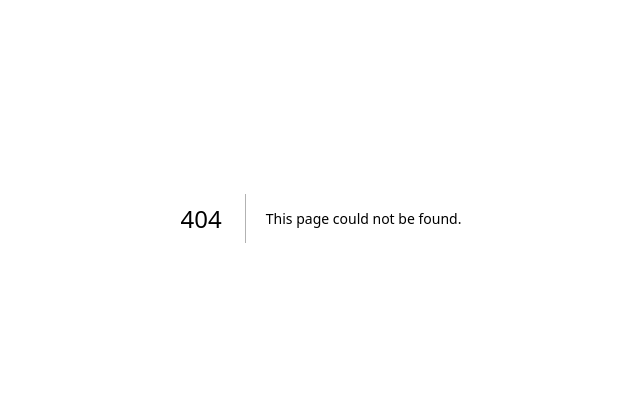
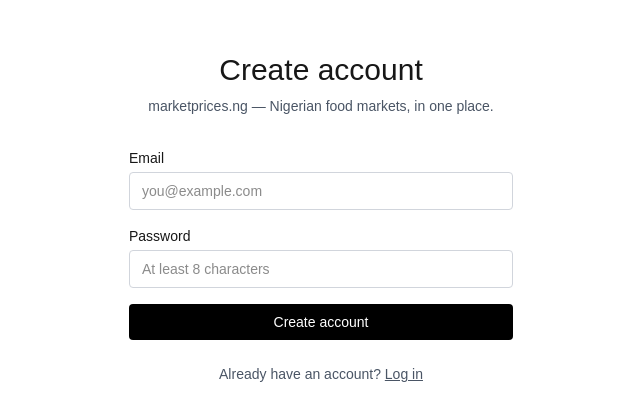
Before and after one commit to Spacetrainer/marketprices-ng, a Next.js app: page /signup in a window 1280 px wide. Before the commit this address had no page. Shown: the part 182-602 px from the top of the page, without its empty margins (319-959 px from the left). Built offline with nearby package versions, Linux system fonts and the light colour scheme; no server answers.

Commit message:
Add Supabase auth: signup, login, and account pages

```diff
--- /dev/null
+++ b/app/account/page.js
@@ -0,0 +1,78 @@
+'use client'
+
+import { useState, useEffect } from 'react'
+import { useRouter } from 'next/navigation'
+import { createClient } from '@/lib/supabase/client'
+
+export default function AccountPage() {
+  const router = useRouter()
+  const supabase = createClient()
+
+  const [user, setUser] = useState(null)
+  const [loading, setLoading] = useState(true)
+  const [loggingOut, setLoggingOut] = useState(false)
+
+  useEffect(() => {
+    async function loadUser() {
+      const { data, error } = await supabase.auth.getUser()
+
+      if (error || !data?.user) {
+        router.push('/login')
+        return
+      }
+
+      setUser(data.user)
+      setLoading(false)
+    }
+
+    loadUser()
+  }, [router, supabase])
+
+  async function handleLogout() {
+    setLoggingOut(true)
+    await supabase.auth.signOut()
+    router.push('/login')
+    router.refresh()
+  }
+
+  if (loading) {
+    return (
+      <main className="min-h-screen flex items-center justify-center p-8">
+        <p className="text-sm text-gray-600">Loading...</p>
+      </main>
+    )
+  }
+
+  return (
+    <main className="min-h-screen flex flex-col items-center justify-center p-8">
+      <div className="w-full max-w-sm">
+        <h1 className="text-3xl font-medium mb-2 text-center">Your account</h1>
+        <p className="text-gray-600 text-sm mb-8 text-center">
+          marketprices.ng — Nigerian food markets, in one place.
+        </p>
+
+        <div className="border border-gray-200 rounded p-4 mb-6">
+          <p className="text-xs text-gray-500 mb-1">Signed in as</p>
+          <p className="text-sm font-medium break-all">{user.email}</p>
+        </div>
+
+        <div className="border border-gray-200 rounded p-4 mb-6">
+          <p className="text-xs text-gray-500 mb-1">Subscription</p>
+          <p className="text-sm font-medium">Free account</p>
+          <p className="text-xs text-gray-500 mt-2">
+            Subscribe for ₦3,500/month to unlock Prices, Vendor contacts, and
+            Experience.
+          </p>
+        </div>
+
+        <button
+          onClick={handleLogout}
+          disabled={loggingOut}
+          className="w-full border border-gray-300 rounded px-4 py-2 text-sm font-medium disabled:opacity-50"
+        >
+          {loggingOut ? 'Logging out...' : 'Log out'}
+        </button>
+      </div>
+    </main>
+  )
+}
--- /dev/null
+++ b/app/login/page.js
@@ -0,0 +1,100 @@
+'use client'
+
+import { useState } from 'react'
+import { useRouter } from 'next/navigation'
+import { createClient } from '@/lib/supabase/client'
+
+export default function LoginPage() {
+  const router = useRouter()
+  const supabase = createClient()
+
+  const [email, setEmail] = useState('')
+  const [password, setPassword] = useState('')
+  const [loading, setLoading] = useState(false)
+  const [error, setError] = useState('')
+
+  async function handleLogin(e) {
+    e.preventDefault()
+    setLoading(true)
+    setError('')
+
+    const { error: loginError } = await supabase.auth.signInWithPassword({
+      email,
+      password,
+    })
+
+    setLoading(false)
+
+    if (loginError) {
+      setError(loginError.message)
+      return
+    }
+
+    router.push('/account')
+    router.refresh()
+  }
+
+  return (
+    <main className="min-h-screen flex flex-col items-center justify-center p-8">
+      <div className="w-full max-w-sm">
+        <h1 className="text-3xl font-medium mb-2 text-center">Log in</h1>
+        <p className="text-gray-600 text-sm mb-8 text-center">
+          marketprices.ng — Nigerian food markets, in one place.
+        </p>
+
+        <form onSubmit={handleLogin} className="flex flex-col gap-4">
+          <div className="flex flex-col gap-1">
+            <label htmlFor="email" className="text-sm font-medium">
+              Email
+            </label>
+            <input
+              id="email"
+              type="email"
+              required
+              value={email}
+              onChange={(e) => setEmail(e.target.value)}
+              className="border border-gray-300 rounded px-3 py-2 text-sm"
+              placeholder="you@example.com"
+            />
+          </div>
+
+          <div className="flex flex-col gap-1">
+            <label htmlFor="password" className="text-sm font-medium">
+              Password
+            </label>
+            <input
+              id="password"
+              type="password"
+              required
+              value={password}
+              onChange={(e) => setPassword(e.target.value)}
+              className="border border-gray-300 rounded px-3 py-2 text-sm"
+              placeholder="Your password"
+            />
+          </div>
+
+          <button
+            type="submit"
+            disabled={loading}
+            className="bg-black text-white rounded px-4 py-2 text-sm font-medium disabled:opacity-50"
+          >
+            {loading ? 'Logging in...' : 'Log in'}
+          </button>
+        </form>
+
+        {error && (
+          <p className="mt-4 text-sm text-red-700 bg-red-50 border border-red-200 rounded px-3 py-2">
+            {error}
+          </p>
+        )}
+
+        <p className="mt-6 text-sm text-gray-600 text-center">
+          Don&apos;t have an account?{' '}
+          <a href="/signup" className="underline">
+            Sign up
+          </a>
+        </p>
+      </div>
+    </main>
+  )
+}
--- /dev/null
+++ b/app/signup/page.js
@@ -0,0 +1,112 @@
+'use client'
+
+import { useState } from 'react'
+import { useRouter } from 'next/navigation'
+import { createClient } from '@/lib/supabase/client'
+
+export default function SignupPage() {
+  const router = useRouter()
+  const supabase = createClient()
+
+  const [email, setEmail] = useState('')
+  const [password, setPassword] = useState('')
+  const [loading, setLoading] = useState(false)
+  const [message, setMessage] = useState('')
+  const [error, setError] = useState('')
+
+  async function handleSignup(e) {
+    e.preventDefault()
+    setLoading(true)
+    setError('')
+    setMessage('')
+
+    const { data, error: signupError } = await supabase.auth.signUp({
+      email,
+      password,
+    })
+
+    setLoading(false)
+
+    if (signupError) {
+      setError(signupError.message)
+      return
+    }
+
+    setMessage(
+      'Check your email to confirm your account. Once confirmed, you can log in.'
+    )
+    setEmail('')
+    setPassword('')
+  }
+
+  return (
+    <main className="min-h-screen flex flex-col items-center justify-center p-8">
+      <div className="w-full max-w-sm">
+        <h1 className="text-3xl font-medium mb-2 text-center">Create account</h1>
+        <p className="text-gray-600 text-sm mb-8 text-center">
+          marketprices.ng — Nigerian food markets, in one place.
+        </p>
+
+        <form onSubmit={handleSignup} className="flex flex-col gap-4">
+          <div className="flex flex-col gap-1">
+            <label htmlFor="email" className="text-sm font-medium">
+              Email
+            </label>
+            <input
+              id="email"
+              type="email"
+              required
+              value={email}
+              onChange={(e) => setEmail(e.target.value)}
+              className="border border-gray-300 rounded px-3 py-2 text-sm"
+              placeholder="you@example.com"
+            />
+          </div>
+
+          <div className="flex flex-col gap-1">
+            <label htmlFor="password" className="text-sm font-medium">
+              Password
+            </label>
+            <input
+              id="password"
+              type="password"
+              required
+              minLength={8}
+              value={password}
+              onChange={(e) => setPassword(e.target.value)}
+              className="border border-gray-300 rounded px-3 py-2 text-sm"
+              placeholder="At least 8 characters"
+            />
+          </div>
+
+          <button
+            type="submit"
+            disabled={loading}
+            className="bg-black text-white rounded px-4 py-2 text-sm font-medium disabled:opacity-50"
+          >
+            {loading ? 'Creating account...' : 'Create account'}
+          </button>
+        </form>
+
+        {message && (
+          <p className="mt-4 text-sm text-green-700 bg-green-50 border border-green-200 rounded px-3 py-2">
+            {message}
+          </p>
+        )}
+
+        {error && (
+          <p className="mt-4 text-sm text-red-700 bg-red-50 border border-red-200 rounded px-3 py-2">
+            {error}
+          </p>
+        )}
+
+        <p className="mt-6 text-sm text-gray-600 text-center">
+          Already have an account?{' '}
+          <a href="/login" className="underline">
+            Log in
+          </a>
+        </p>
+      </div>
+    </main>
+  )
+}
--- /dev/null
+++ b/lib/supabase/client.js
@@ -0,0 +1,8 @@
+import { createBrowserClient } from '@supabase/ssr'
+
+export function createClient() {
+  return createBrowserClient(
+    process.env.NEXT_PUBLIC_SUPABASE_URL,
+    process.env.NEXT_PUBLIC_SUPABASE_PUBLISHABLE_KEY
+  )
+}
--- /dev/null
+++ b/lib/supabase/server.js
@@ -0,0 +1,29 @@
+import { createServerClient } from '@supabase/ssr'
+import { cookies } from 'next/headers'
+
+export async function createClient() {
+  const cookieStore = await cookies()
+
+  return createServerClient(
+    process.env.NEXT_PUBLIC_SUPABASE_URL,
+    process.env.NEXT_PUBLIC_SUPABASE_PUBLISHABLE_KEY,
+    {
+      cookies: {
+        getAll() {
+          return cookieStore.getAll()
+        },
+        setAll(cookiesToSet) {
+          try {
+            cookiesToSet.forEach(({ name, value, options }) =>
+              cookieStore.set(name, value, options)
+            )
+          } catch {
+            // The `setAll` method was called from a Server Component.
+            // This can be ignored if you have middleware refreshing
+            // user sessions.
+          }
+        },
+      },
+    }
+  )
+}
--- a/package.json
+++ b/package.json
@@ -9,6 +9,8 @@
     "lint": "eslint"
   },
   "dependencies": {
+    "@supabase/ssr": "^0.10.3",
+    "@supabase/supabase-js": "^2.106.1",
     "next": "16.2.6",
     "react": "19.2.4",
     "react-dom": "19.2.4"
```
Also changed, not shown: 1 other file (tests, documents, lock files or other folders).
